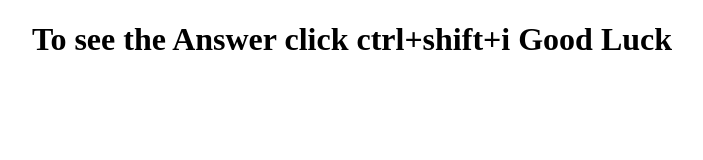
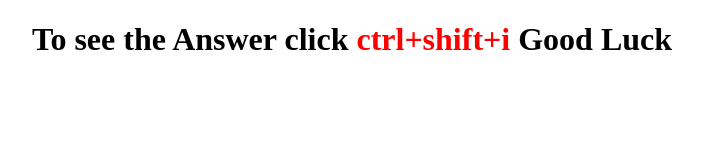
Before and after one commit to Oussama-Matboua/oussama-matboua.github.io, a plain HTML site: page index.html in a window 1280 px wide. Shown: the whole page, without its empty margins (288-991 px from the left). Drawn offline with Linux system fonts and the light colour scheme.

Commit message:
Update index.html

```diff
--- a/index.html
+++ b/index.html
@@ -7,7 +7,7 @@
     <title>Module-4</title>
 </head>
 <body>
-    <h1 style="text-align:center;">To see the Answer click <span style="colre:red;">ctrl+shift+i </span>Good Luck</h1>
+    <h1 style="text-align:center;">To see the Answer click <span style="color:red;">ctrl+shift+i </span>Good Luck</h1>
 
     <script src="script.js"></script>
 </body>
```
